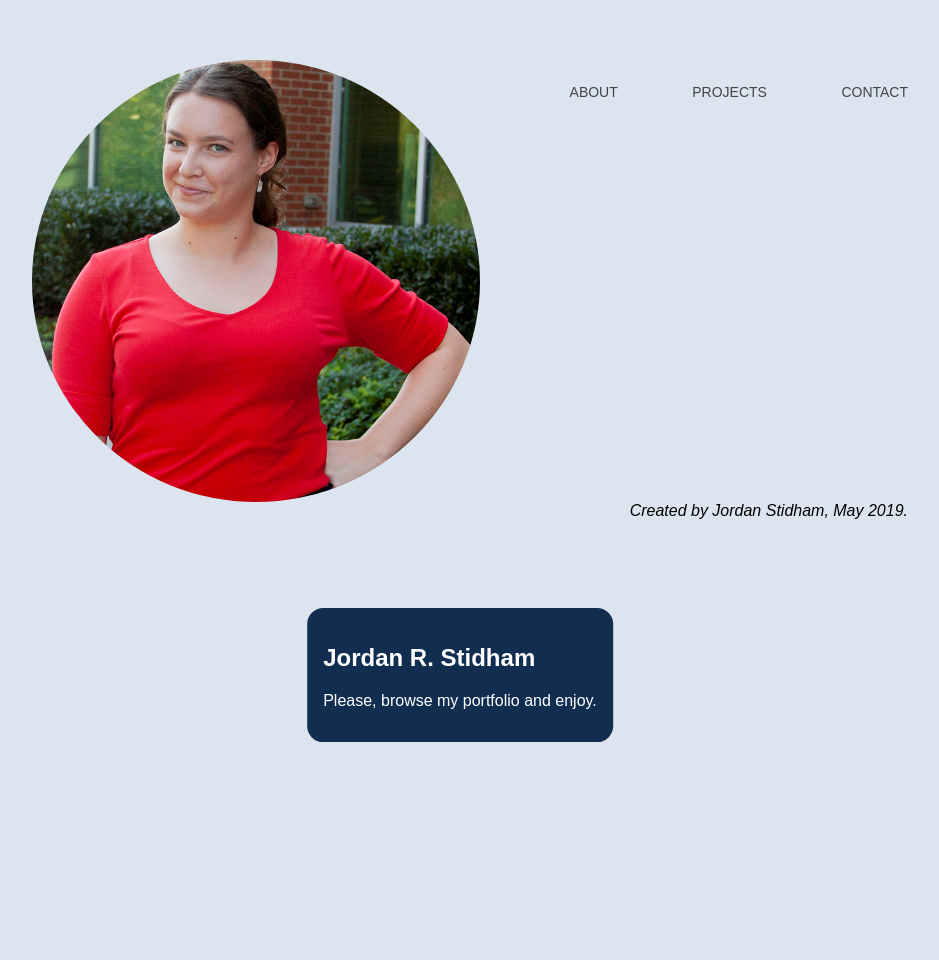
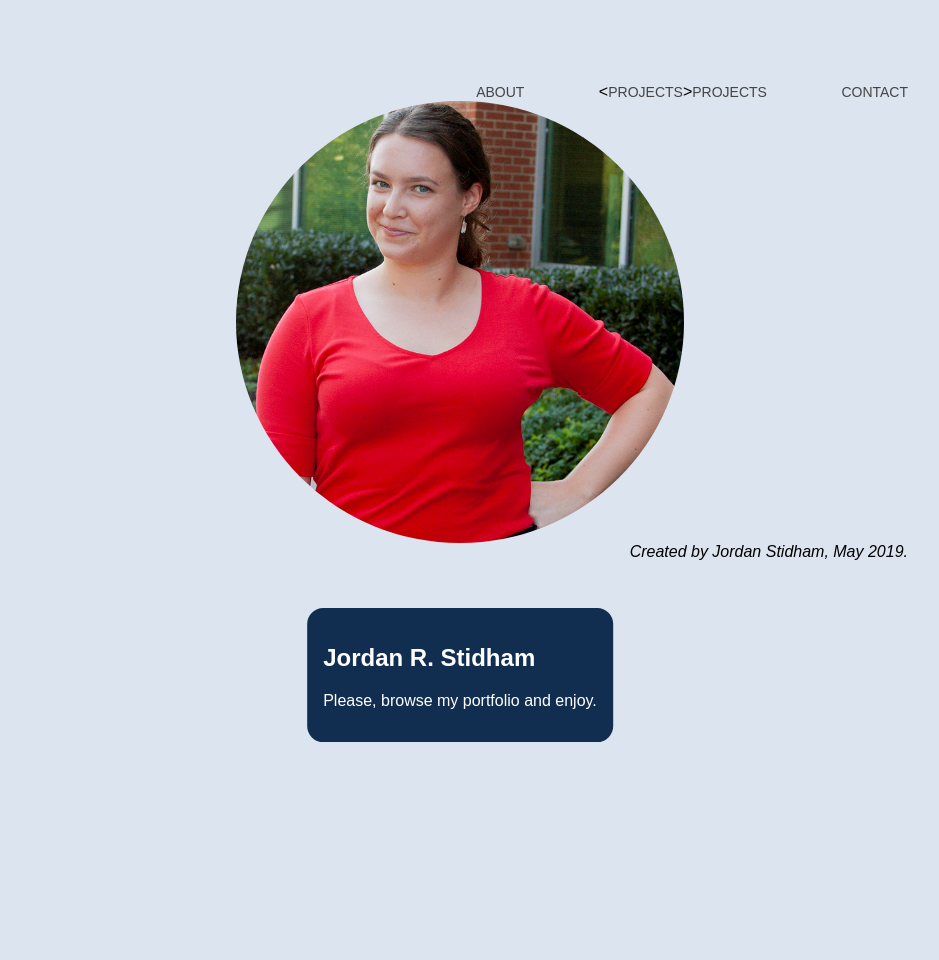
Before and after one commit to jordanstidham/PORTFOLIO, a Jekyll site: the page built from README.md, in a window 1280 px wide. Shown: the whole page, without its empty margins (180-1119 px from the left). Built offline with Jekyll 4.4.1, drawn with Linux system fonts in a browser that asks for light colours; our own code applies the rules of GitHub Pages for plain Markdown files.

Commit message:
Update default.html

```diff
--- a/_layouts/default.html
+++ b/_layouts/default.html
@@ -9,7 +9,8 @@
 		<div class="navbar">
 	        	<li><a href="about.html">ABOUT</a></li>
 			<li><a href="projects.html">PROJECTS</a>
-			<div class="subnav">
+			 <div class="subnav">
+			    <<a href="projects.html">PROJECTS</a>>
 			    <div class="subnav-content">
 			      <a href="#link1">Link 1</a>
 			      <a href="#link2">Link 2</a>
```
